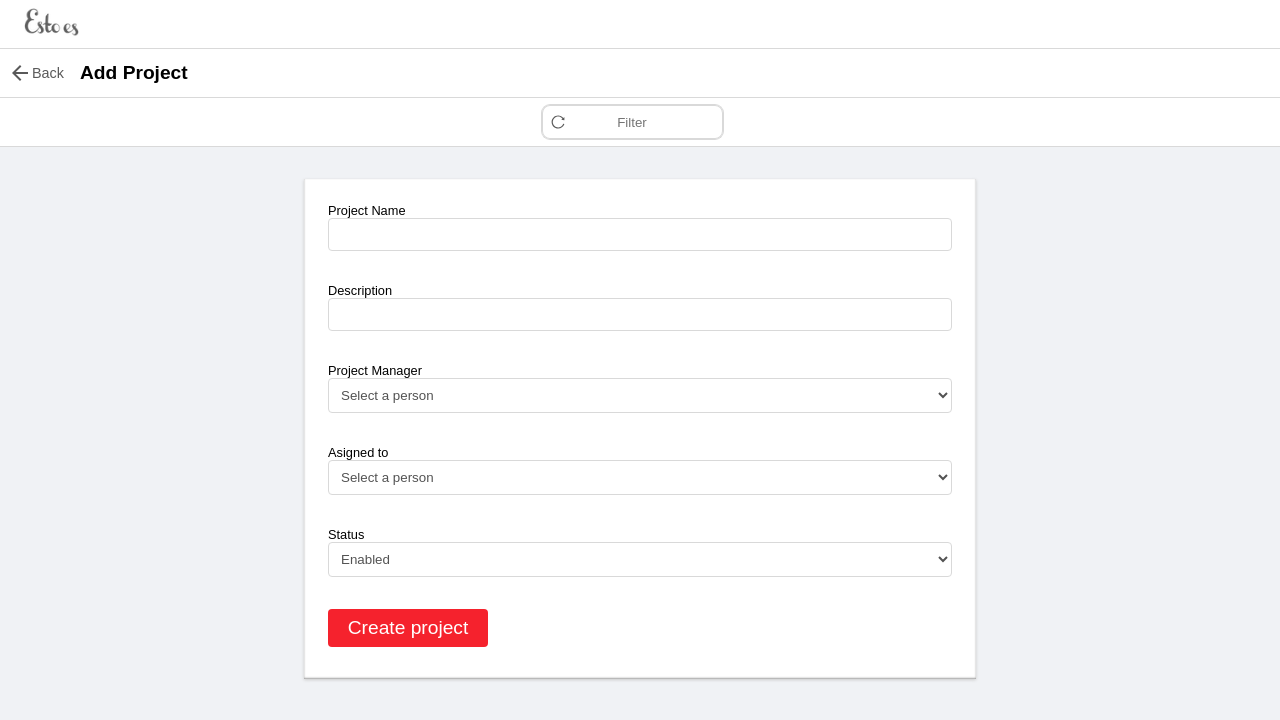
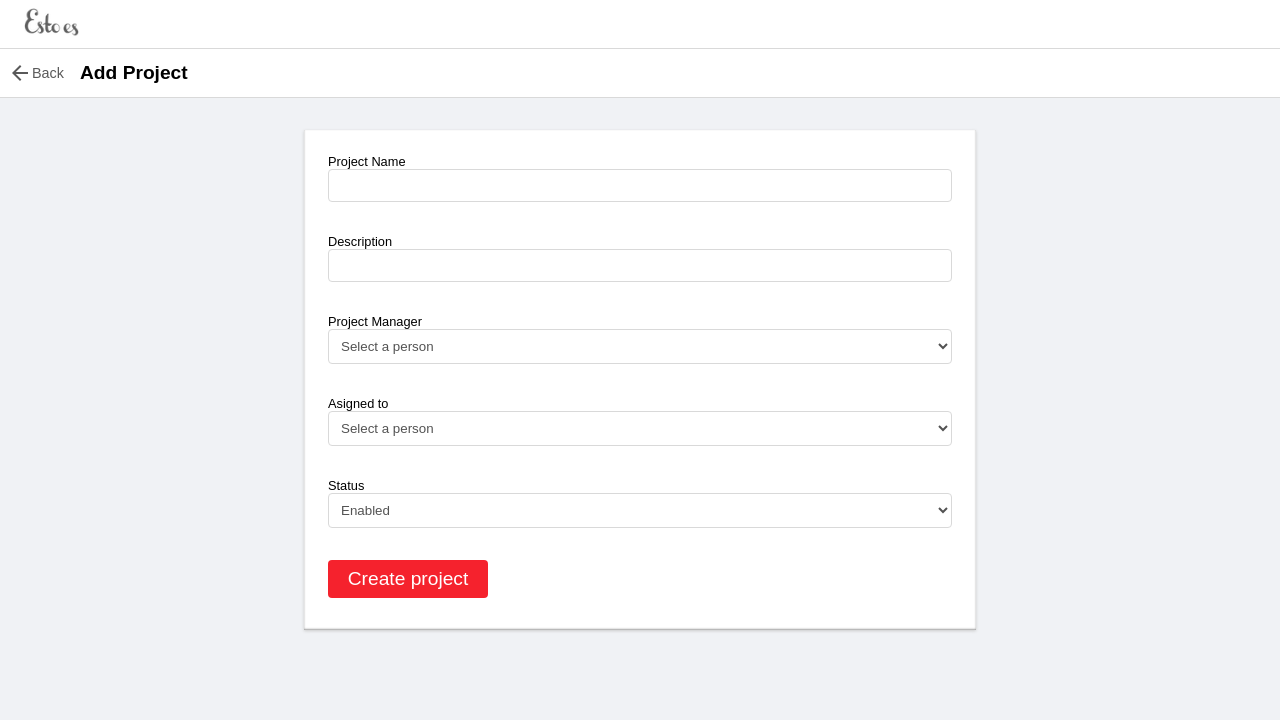
Before and after one commit to TanisJam/esto-es-challenge, a React (Create React App) app: page /add in a window 1280 px wide. Shown: the top 720 px of the page. Built offline with nearby package versions, Linux system fonts and the light colour scheme; a web font is replaced by a local one.

Commit message:
filter only shows in home

```diff
--- a/src/components/Nav/index.jsx
+++ b/src/components/Nav/index.jsx
@@ -10,6 +10,7 @@ import { MdArrowBack } from "react-icons/md";
 export default function Nav() {
   const location = useLocation();
   const navigate = useNavigate();
+  const isHome = location.pathname === "/";
   const isAdd = location.pathname === "/add";
   const isEdit = location.pathname === "/edit";
   const title = () => {
@@ -42,7 +43,7 @@ export default function Nav() {
           </Button>
         )}
       </div>
-      <Search />
+      {isHome && <Search />}
     </nav>
   );
 }
```
